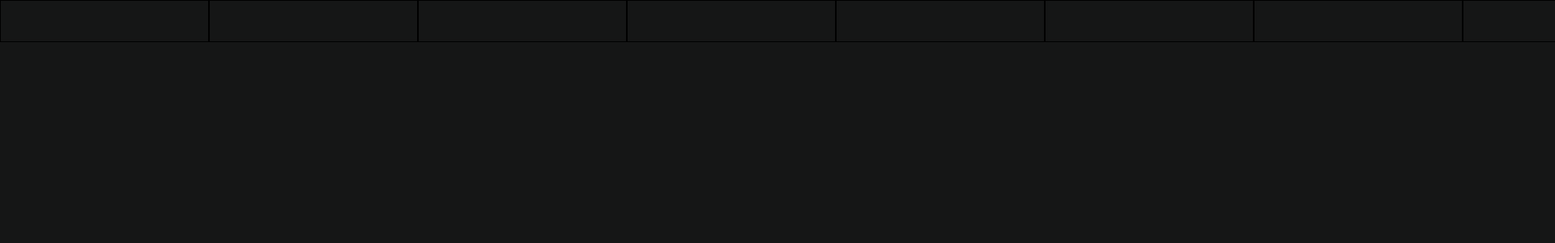
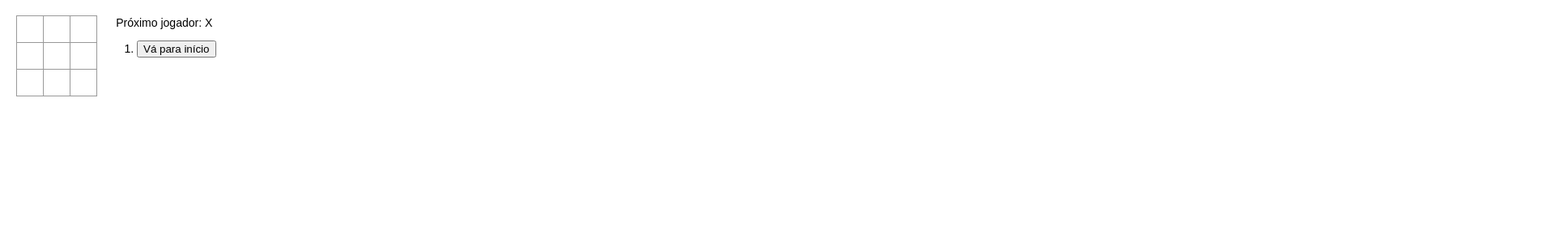
Before and after one commit to programmersbr/playgroundjs, a React (Create React App) app: page / in a window 1280 px wide. Shown: the top 300 px of the page at 81% size, 1920 px wide, since content can reach past the window. Built offline with nearby package versions, Linux system fonts and the light colour scheme; the HTML template or start-up script is replaced by a standard one.

Commit message:
adicionado jogo da velha

```diff
--- a/public/index.html
+++ b/public/index.html
@@ -29,6 +29,7 @@
   <body>
     <noscript>You need to enable JavaScript to run this app.</noscript>
     <div id="root"></div>
+      <!-- <script src="/src/components/jogo-da-velha/event.js"></script> -->
     <!--
       This HTML file is a template.
       If you open it directly in the browser, you will see an empty page.
--- a/src/App.js
+++ b/src/App.js
@@ -12,10 +12,11 @@ import './App.css'
 // import Access from './components/freecode/Access-props-using-this-props'
 // import UsePropTypes from './components/freecode/Use-proptypes-to-define-the-props-you-expect'
 // import CalendarDefault from './components/datepicker/CalendarDefault'
-import CalendarInline from './components/datepicker/CalendarInline'
+// import CalendarInline from './components/datepicker/CalendarInline'
 // import PropsWithStateless from './components/freecode/Review-using-props-with-stateless-functional-components'
-import Menu from './components/MenuPlayground'
-import Memory from './components/Memory-game'
+// import Menu from './components/MenuPlayground'
+// import Memory from './components/Memory-game'
+import JogoDaVvelha from './components/jogo-da-velha/JogoDaVelha'
 
 function App() {
   return (
@@ -37,7 +38,8 @@ function App() {
       {/* <CalendarDefault /> */}
       {/* <CalendarInline /> */}
       {/* <PropsWithStateless /> */}
-      <Memory />
+      {/* <Memory /> */}
+      <JogoDaVvelha />
       </div>
     </div>
   );
--- /dev/null
+++ b/src/components/jogo-da-velha/JogoDaVelha.jsx
@@ -0,0 +1,148 @@
+import React from 'react'
+import ReactDOM from 'react-dom'
+
+import './jogo-da-velha.css'
+
+function Square(props) {
+    return (
+      <button className="square" onClick={props.onClick}>
+        {props.value}
+      </button>
+    )
+  }
+
+  class Board extends React.Component {
+    renderSquare(i) {
+      return (
+        <Square
+        value={this.props.squares[i]}
+        onClick={() => this.props.onClick(i)}
+        />
+        )
+      }
+
+      render() {
+        return (
+          <div>
+            <div className="board-row">
+              {this.renderSquare(0)}
+              {this.renderSquare(1)}
+              {this.renderSquare(2)}
+            </div>
+            <div className="board-row">
+              {this.renderSquare(3)}
+              {this.renderSquare(4)}
+              {this.renderSquare(5)}
+            </div>
+            <div className="board-row">
+              {this.renderSquare(6)}
+              {this.renderSquare(7)}
+              {this.renderSquare(8)}
+            </div>
+        </div>
+      );
+    }
+  }
+
+  export default class Game extends React.Component {
+    constructor(props) {
+      super(props);
+      this.state = {
+        history: [{
+          squares: Array(9).fill(null),
+        }],
+        stepNumber: 0,
+        xIsNext: true,
+      };
+    }
+
+    handleClick(i) {
+      const history = this.state.history.slice(0, this.state.stepNumber + 1)
+      const current = history[history.length - 1]
+      const squares = current.squares.slice()
+      if (calculateWinner(squares) || squares[i]) {
+        return
+      }
+      squares[i] = this.state.xIsNext ? 'X' : 'O'
+      this.setState({
+        history: history.concat([{
+          squares: squares,
+        }]),
+        stepNumber: history.length,
+        xIsNext: !this.state.xIsNext,
+      })
+    }
+
+    jumpTo(step) {
+      this.setState({
+        stepNumber: step,
+        xIsNext: (step % 2) === 0,
+      })
+    }
+
+    render() {
+      const history = this.state.history
+      const current = history[this.state.stepNumber]
+      const winner = calculateWinner(current.squares)
+
+      const moves = history.map((step, move) => {
+        const desc = move ?
+          'Vá para jogada ' + move :
+          'Vá para início'
+        return (
+          <li key={move}>
+            <button onClick={() => this.jumpTo(move)}>{desc}</button>
+          </li>
+        )
+      })
+
+      let status
+      if (winner) {
+        status = 'Vencedor(a): ' + winner
+      } else {
+        status = 'Próximo jogador: ' + (this.state.xIsNext ? 'X' : 'O');
+      }
+
+      return (
+        <div className="game">
+          <div className="game-board">
+            <Board
+              squares={current.squares}
+              onClick={(i) => this.handleClick(i)}
+            />
+          </div>
+          <div className="game-info">
+            <div>{status}</div>
+            <ol>{moves}</ol>
+          </div>
+        </div>
+      );
+    }
+  }
+
+
+
+  ReactDOM.render(
+    <Game />,
+    document.getElementById('root')
+  );
+
+  function calculateWinner(squares) {
+    const lines = [
+      [0, 1, 2],
+      [3, 4, 5],
+      [6, 7, 8],
+      [0, 3, 6],
+      [1, 4, 7],
+      [2, 5, 8],
+      [0, 4, 8],
+      [2, 4, 6],
+    ];
+    for (let i = 0; i < lines.length; i++) {
+      const [a, b, c] = lines[i];
+      if (squares[a] && squares[a] === squares[b] && squares[a] === squares[c]) {
+        return squares[a];
+      }
+    }
+    return null;
+  }
--- /dev/null
+++ b/src/components/jogo-da-velha/jogo-da-velha.css
@@ -0,0 +1,50 @@
+body {
+    font: 14px "Century Gothic", Futura, sans-serif;
+    margin: 20px;
+  }
+
+  ol, ul {
+    padding-left: 30px;
+  }
+
+  .board-row:after {
+    clear: both;
+    content: "";
+    display: table;
+  }
+
+  .status {
+    margin-bottom: 10px;
+  }
+
+  .square {
+    background: #fff;
+    border: 1px solid #999;
+    float: left;
+    font-size: 24px;
+    font-weight: bold;
+    line-height: 34px;
+    height: 34px;
+    margin-right: -1px;
+    margin-top: -1px;
+    padding: 0;
+    text-align: center;
+    width: 34px;
+  }
+
+  .square:focus {
+    outline: none;
+  }
+
+  .kbd-navigation .square:focus {
+    background: #ddd;
+  }
+
+  .game {
+    display: flex;
+    flex-direction: row;
+  }
+
+  .game-info {
+    margin-left: 20px;
+  }
```
Also changed, not shown: src/components/jogo-da-velha/event.js (added, +27 -0 lines).
